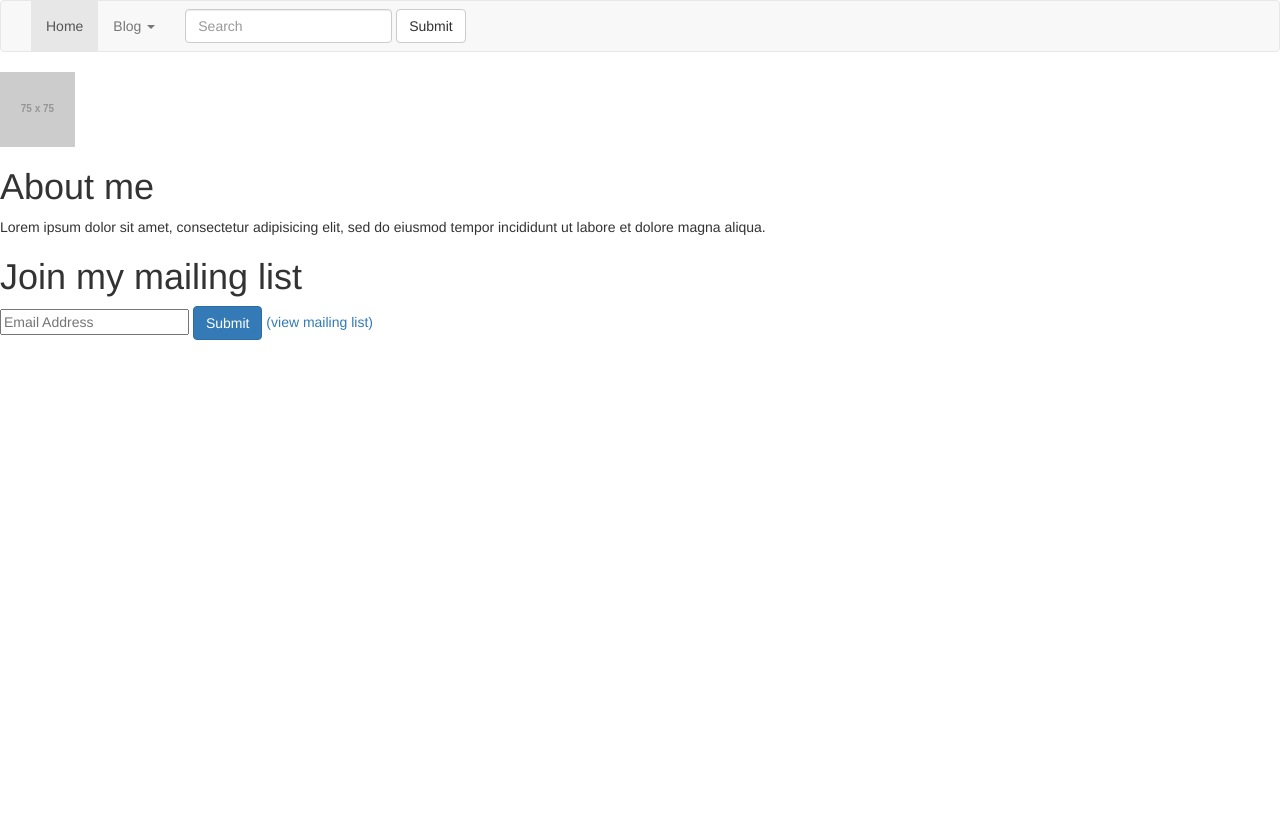
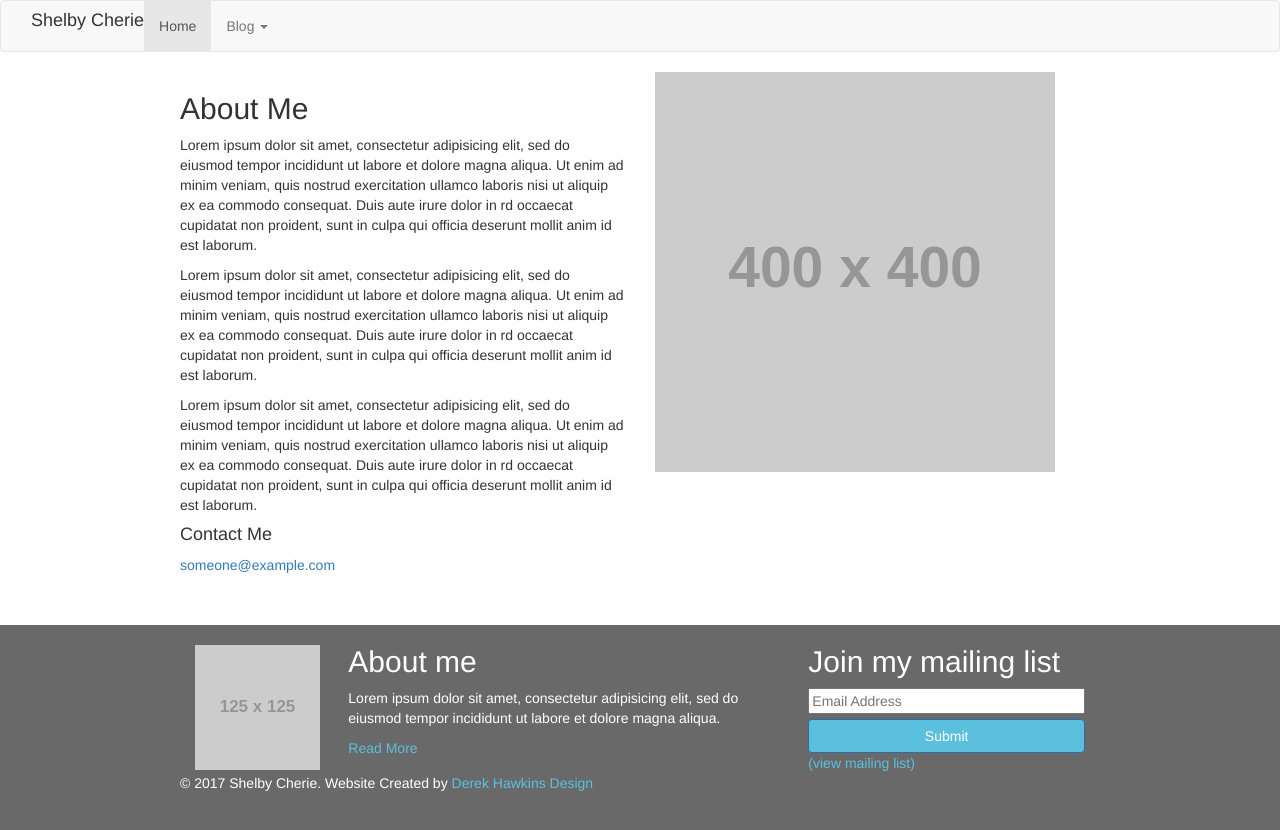
Before and after one commit to gcgq/Travel-Blog, a plain HTML site: page index.html at #!/about in a window 1280 px wide. Before the commit the page ends 800 px from the top, so only its background shows below. Drawn offline with nearby package versions, Linux system fonts and the light colour scheme; some packages are replaced by stand-ins of ours; no server answers; placeholder pictures from the web are drawn by us.

Commit message:
footer styling

```diff
--- a/css/style.css
+++ b/css/style.css
@@ -0,0 +1,36 @@
+section {
+  margin-bottom: 50px;
+}
+
+.footer{
+  display:block;
+  background: #696969;
+  width = 100%;
+  padding-bottom:50px;
+}
+.footer div{
+  background: #696969;
+  color: #fff;
+}
+
+.footer a {
+  color: #5bc0de;
+}
+
+.footer img{
+  margin-top: 20px;
+}
+
+.footer input {
+  color: black;
+  margin-bottom: 5px;
+}
+
+.footer button {
+  background: #5bc0de;
+}
+
+.footer button,
+.footer input {
+  width: 100%;
+}
--- a/index.html
+++ b/index.html
@@ -31,6 +31,8 @@
             <!-- Collect the nav links, forms, and other content for toggling -->
             <div class="collapse navbar-collapse" id="navbar">
               <ul class="nav navbar-nav">
+                <li><h4>Shelby Cherie</h4></li>
+
                 <li class="active"><a ng-href="#!/">Home</a></li>
                 <li class="dropdown">
                   <a class="dropdown-toggle" data-toggle="dropdown">Blog
@@ -44,14 +46,7 @@ ng-click="currentCategory=categories[1]"
 ng-click="currentCategory=categories[2]"  -->
                   </ul>
                 </li>
-
               </ul>
-              <form class="navbar-form navbar-left" role="search">
-                <div class="form-group">
-                  <input type="text" class="form-control" placeholder="Search">
-                </div>
-                <button type="submit" class="btn btn-default">Submit</button>
-              </form>
               <ul class="nav navbar-nav navbar-right">
                 <li><a href="#"></a></li>
 
@@ -61,24 +56,33 @@ ng-click="currentCategory=categories[2]"  -->
         </nav>
       </header>
 
-      <section class="container" ng-view>
+      <section ng-view>
 
       </section>
 
-      <footer ng-controller="mailingListSignUp">
-        <div class="">
-          <img src="https://via.placeholder.com/75x75" alt="">
+      <footer ng-controller="mailingListSignUp" class="footer">
+        <div class="container">
+          <div class="row col-md-10 col-md-offset-1">
+            <div class="col-md-2">
+              <img src="https://via.placeholder.com/125x125" alt="">
+            </div>
+            <div class="col-md-6">
+              <h2>About me</h2>
+              <p>Lorem ipsum dolor sit amet, consectetur adipisicing elit, sed do eiusmod tempor incididunt ut labore et dolore magna aliqua.</p>
+              <a ng-href="#!/about">Read More</a>
+            </div>
+            <div class="col-md-4">
+              <h2>Join my mailing list</h2>
+              <input type="email" name="email" ng-model="newSubscriber.email" placeholder="Email Address"><br>
+              <button type="button" name="button" class="btn btn-primary" ng-click="signUp(newSubsciber)">Submit</button><br>
+              <a ng-href="#!/list">(view mailing list)</a>
+            </div>
+          </div>
+          <div class="row col-md-10 col-md-offset-1">
+            &#169; 2017 Shelby Cherie. Website Created by <a href="#">Derek Hawkins Design</a>
+          </div>
         </div>
-        <div class="">
-          <h1>About me</h1>
-          <p>Lorem ipsum dolor sit amet, consectetur adipisicing elit, sed do eiusmod tempor incididunt ut labore et dolore magna aliqua.</p>
-        </div>
-        <div class="">
-          <h1>Join my mailing list</h1>
-          <input type="email" name="email" ng-model="newSubscriber.email" placeholder="Email Address">
-          <button type="button" name="button" class="btn btn-primary" ng-click="signUp(newSubsciber)">Submit</button>
-          <a ng-href="#!/list">(view mailing list)</a>
-        </div>
+
       </footer>
     </div>
   </body>
--- a/templates/about.html
+++ b/templates/about.html
@@ -0,0 +1,14 @@
+<div class="container">
+  <div class="col-md-5 col-md-offset-1" class="aboutme">
+    <h2>About Me</h2>
+    <p>Lorem ipsum dolor sit amet, consectetur adipisicing elit, sed do eiusmod tempor incididunt ut labore et dolore magna aliqua. Ut enim ad minim veniam, quis nostrud exercitation ullamco laboris nisi ut aliquip ex ea commodo consequat. Duis aute irure dolor in rd occaecat cupidatat non proident, sunt in culpa qui officia deserunt mollit anim id est laborum.</p>
+    <p>Lorem ipsum dolor sit amet, consectetur adipisicing elit, sed do eiusmod tempor incididunt ut labore et dolore magna aliqua. Ut enim ad minim veniam, quis nostrud exercitation ullamco laboris nisi ut aliquip ex ea commodo consequat. Duis aute irure dolor in rd occaecat cupidatat non proident, sunt in culpa qui officia deserunt mollit anim id est laborum.</p>
+    <p>Lorem ipsum dolor sit amet, consectetur adipisicing elit, sed do eiusmod tempor incididunt ut labore et dolore magna aliqua. Ut enim ad minim veniam, quis nostrud exercitation ullamco laboris nisi ut aliquip ex ea commodo consequat. Duis aute irure dolor in rd occaecat cupidatat non proident, sunt in culpa qui officia deserunt mollit anim id est laborum.</p>
+    <h4>Contact Me</h4>
+    <a href="mailto:someone@example.com?subject=Hi">someone@example.com</a>
+  </div>
+  <div class="col-md-5">
+    <img src="http://via.placeholder.com/400x400" alt="">
+
+  </div>
+</div>
```
Also changed, not shown: templates/career.html (deleted, +0 -3 lines), templates/category.html (+3 -2 lines), templates/mailing-list.html (+5 -5 lines), templates/main.html (+10 -1 lines), templates/lifestyle.html (deleted), templates/travel.html (deleted).
